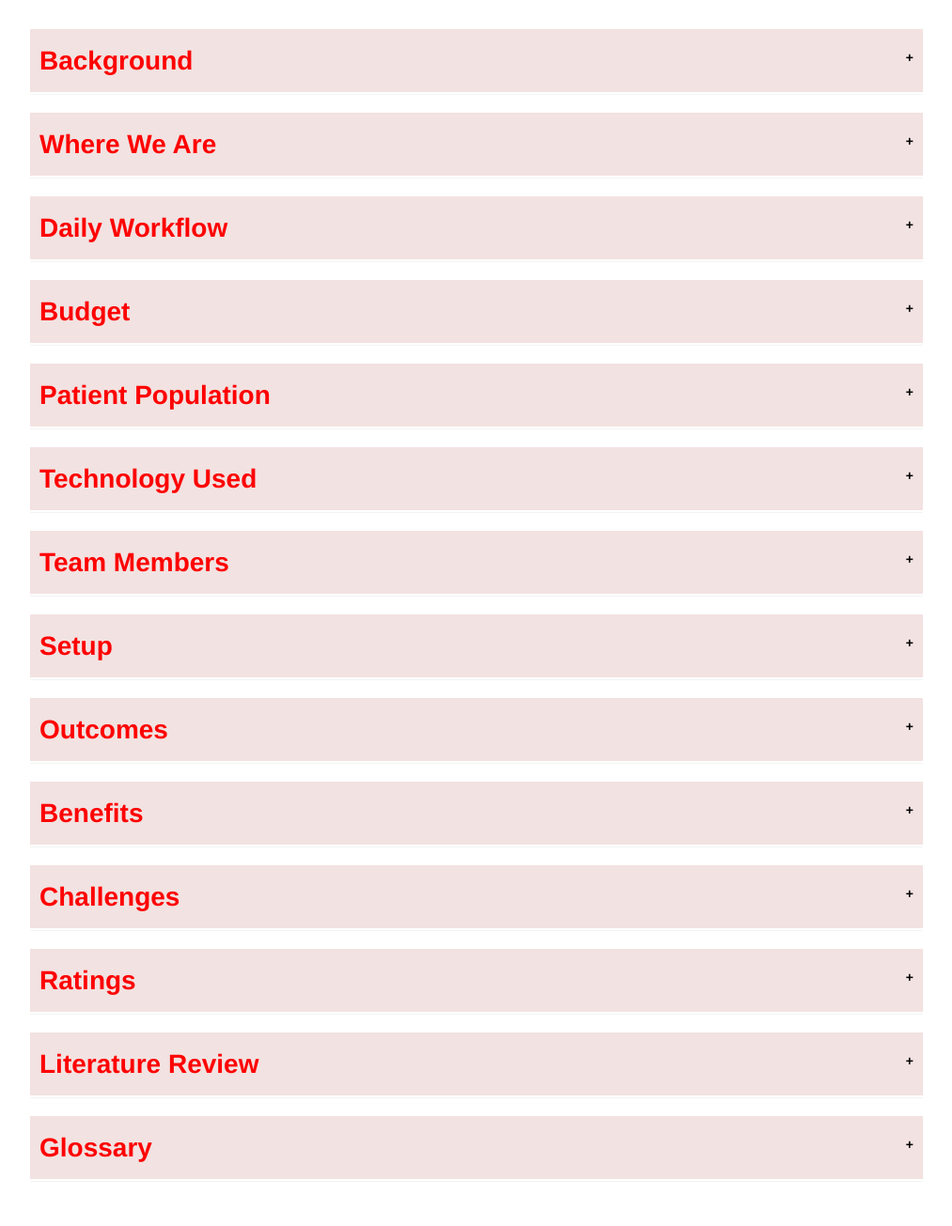
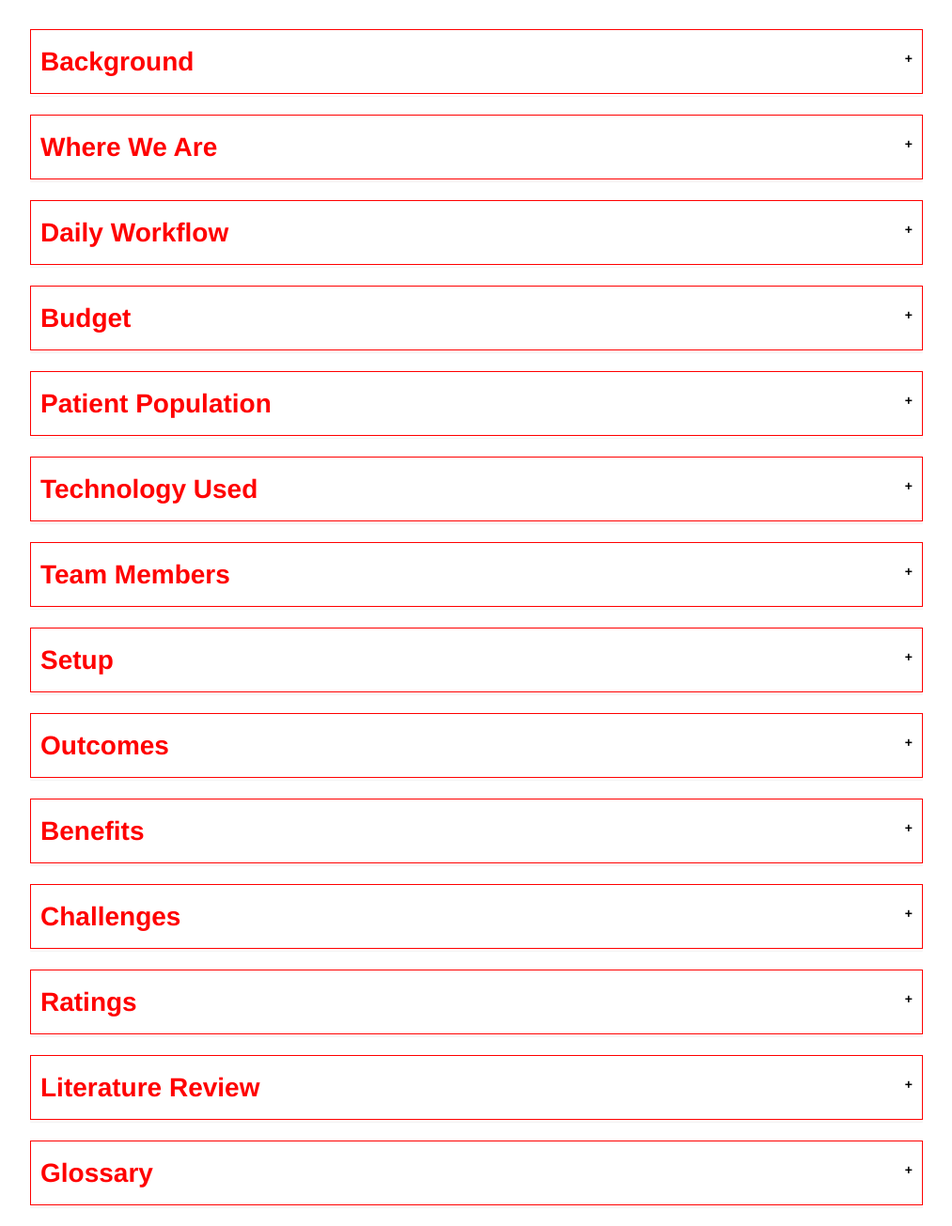
Before and after one commit to cmbear37/carezoom_copy, a Flask app: template templates/intervention.html in a window 1280 px wide. Shown: the part 584-1889 px from the top of the page at 94% size, without its empty margins (133-1146 px from the left). Before the commit the page ends 1839 px from the top, so only its background shows below. Run offline with Flask 2, Linux system fonts and the light colour scheme; the template is opened without the code that fills it, so the values that code supplies are empty; parts of the project's set-up code (start-up, migrations or seed data) failed here and were passed over; some libraries are stand-ins or nearby versions.

Commit message:
directories

```diff
--- a/templates/intervention.html
+++ b/templates/intervention.html
@@ -22,7 +22,7 @@ h2 {
 
 }
 .accordion {
-    background-color: #f2e2e1;
+    background-color: white;
     color: #000;
     cursor: pointer;
     padding: 0px;
@@ -30,15 +30,15 @@ h2 {
     border: none;
     text-align: left;
     outline: none;
-
+    border: 1px solid red;
     transition: 0.4s;
 
 }
 
 .active, .accordion:hover {
-    background-color: white;
+    background-color: #f2e2e1;
     color:black;
-      border: 1px solid red;
+    border: 1px solid red;
 }
 
 .accordion:after {
@@ -54,7 +54,7 @@ h2 {
 
 .active:after {
     content: "\2212";
-    color:white;
+    color:black;
     padding-right: 10px;
 
 }
@@ -68,7 +68,7 @@ h2 {
     transition: max-height 0.2s ease-out;
     padding-left: 10px;
     padding-right: 10px;
-    font-size: 23px;
+    font-size: 20px;
 }
 
 h4 {
```
